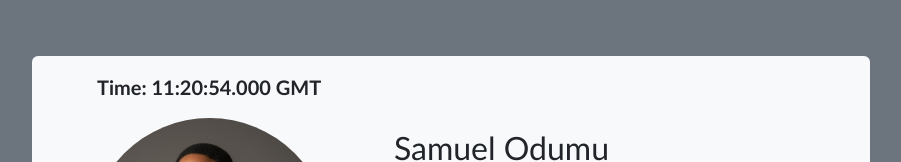
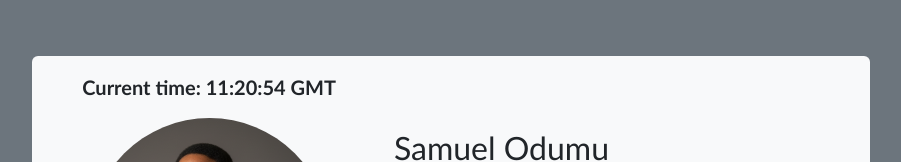
Before and after one commit to samuelodumu/themsainsamuel, a plain HTML site: page index.html in a window 1280 px wide. Shown: the top 162 px of the page, without its empty margins (189-1090 px from the left). Drawn offline with nearby package versions, Linux system fonts and the light colour scheme.

Commit message:
changed 'Time' to 'Current time' and removed milliseconds from the mix

```diff
--- a/index.html
+++ b/index.html
@@ -87,7 +87,7 @@
             let milliseconds = now.getUTCMilliseconds().toString().padStart(3, '0');
 
             // Format: HH:MM:SS.mmm GMT
-            let timeWithMilliseconds = `Time: ${hours}:${minutes}:${seconds}.${milliseconds} GMT`;
+            let timeWithMilliseconds = `Current time: ${hours}:${minutes}:${seconds} GMT`;
             document.getElementById('current-time').innerText = timeWithMilliseconds;
         }
 
```
